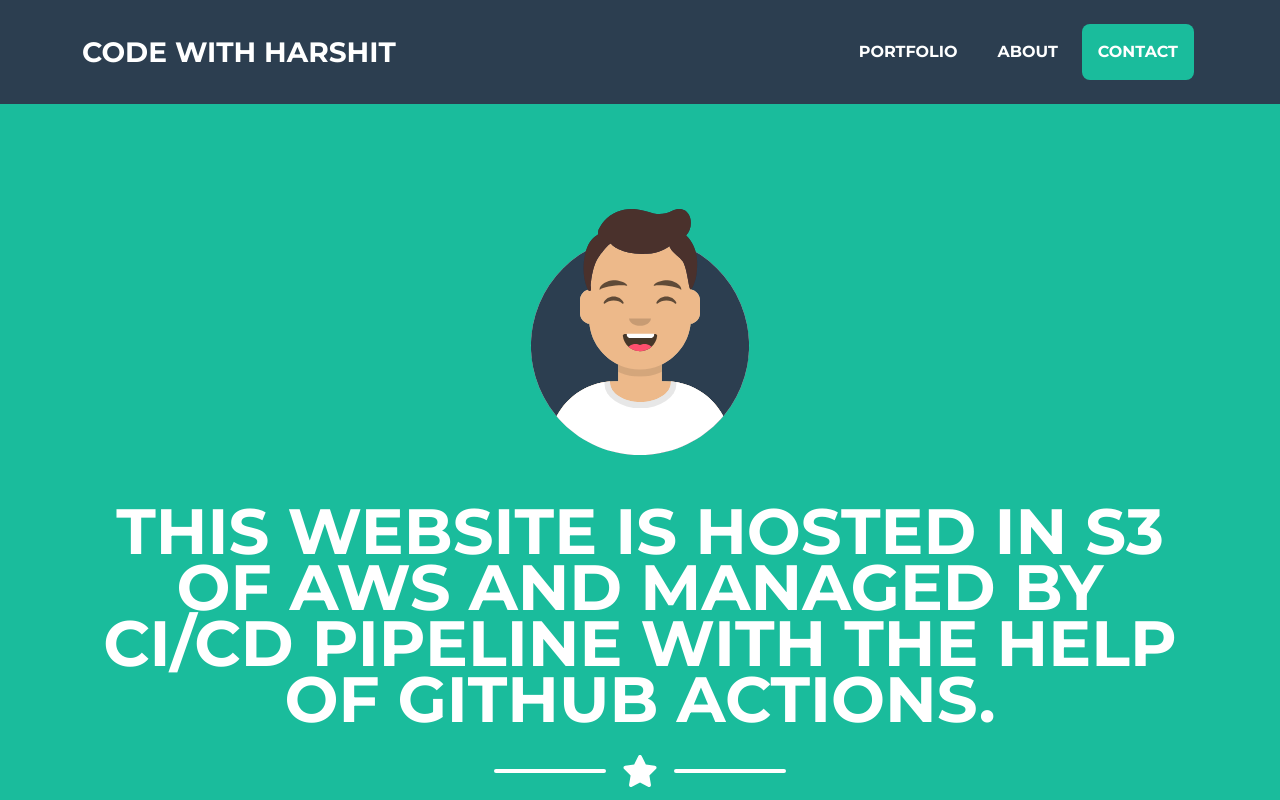
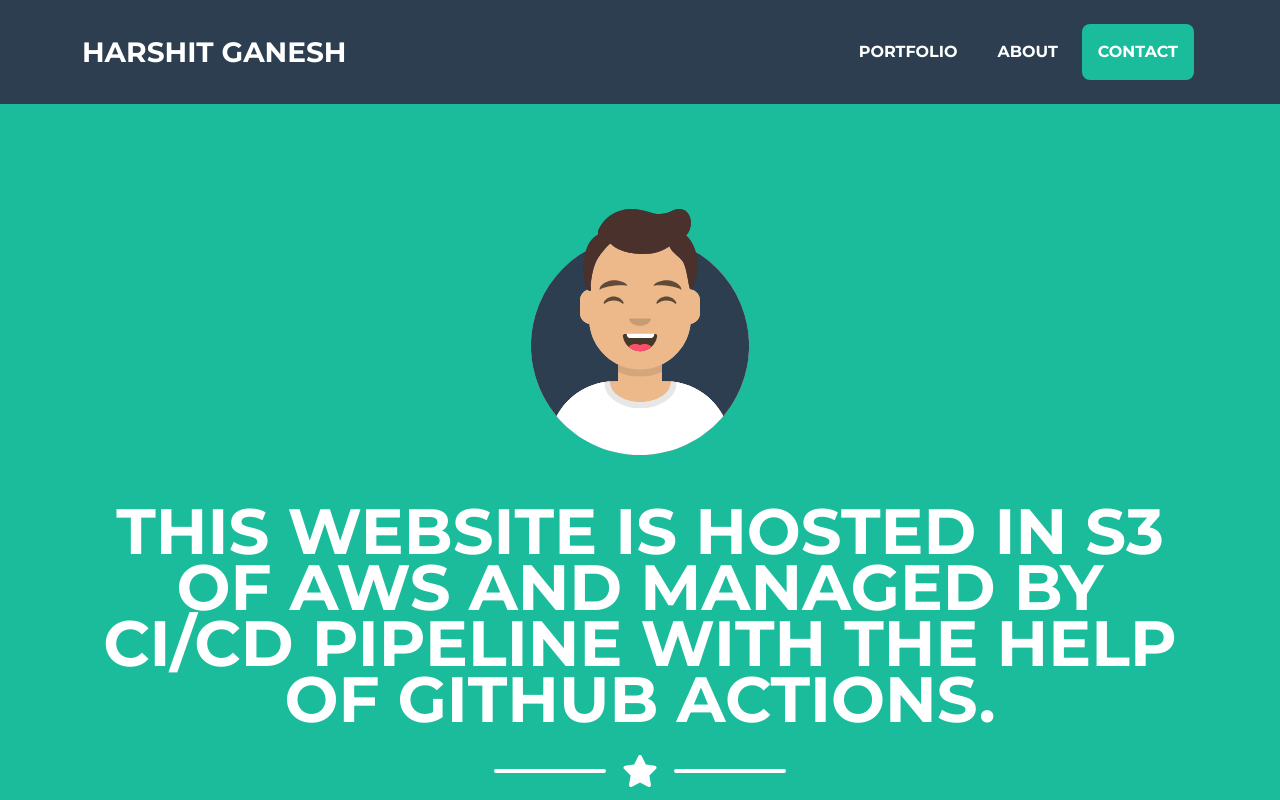
Before and after one commit to Harshit-ganesh/githubactions_portfolio, a plain HTML site: page index.html in a window 1280 px wide. Shown: the top 800 px of the page. Drawn offline with nearby package versions, Linux system fonts and the light colour scheme.

Commit message:
Update index.html

```diff
--- a/index.html
+++ b/index.html
@@ -20,7 +20,7 @@
         <!-- Navigation-->
         <nav class="navbar navbar-expand-lg bg-secondary text-uppercase fixed-top" id="mainNav">
             <div class="container">
-                <a class="navbar-brand" href="#page-top">Code With Harshit</a>
+                <a class="navbar-brand" href="#page-top">Harshit Ganesh</a>
                 <button class="navbar-toggler text-uppercase font-weight-bold bg-primary text-white rounded" type="button" data-bs-toggle="collapse" data-bs-target="#navbarResponsive" aria-controls="navbarResponsive" aria-expanded="false" aria-label="Toggle navigation">
                     Menu
                     <i class="fas fa-bars"></i>
```
